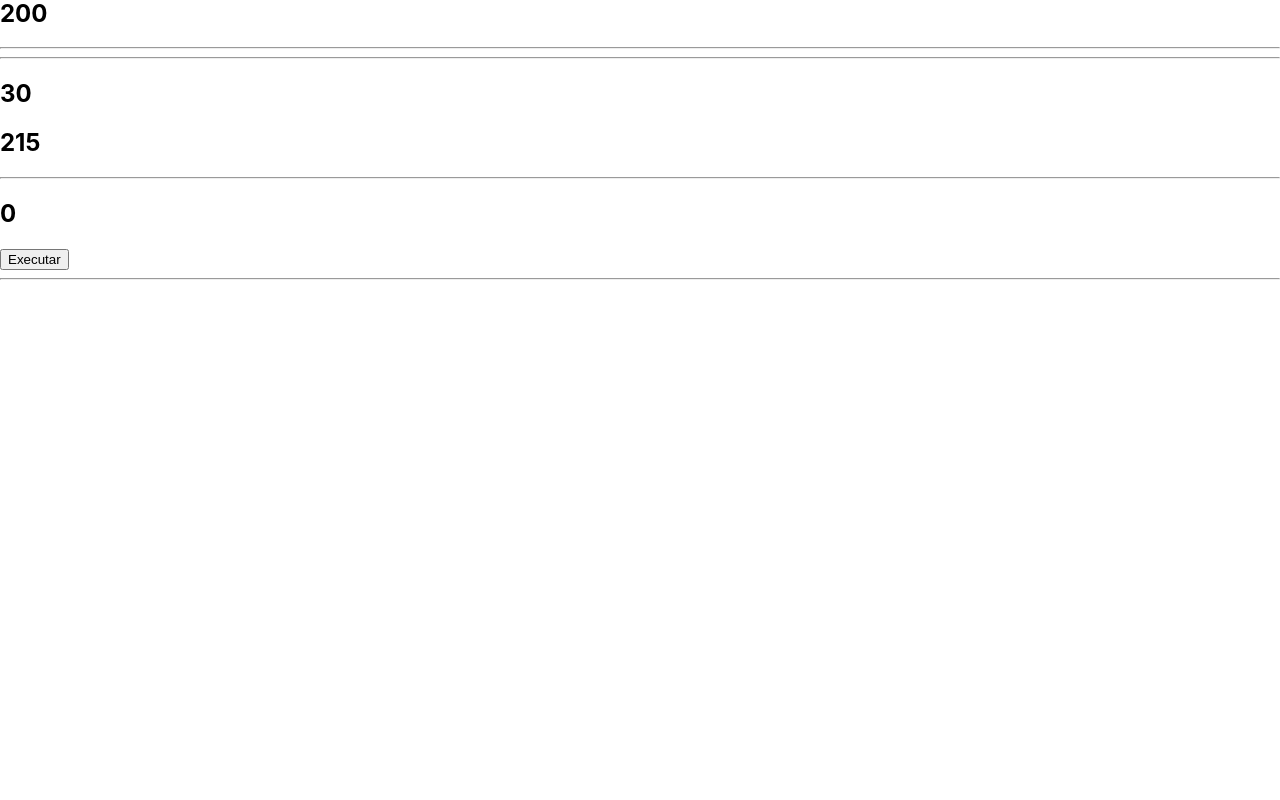
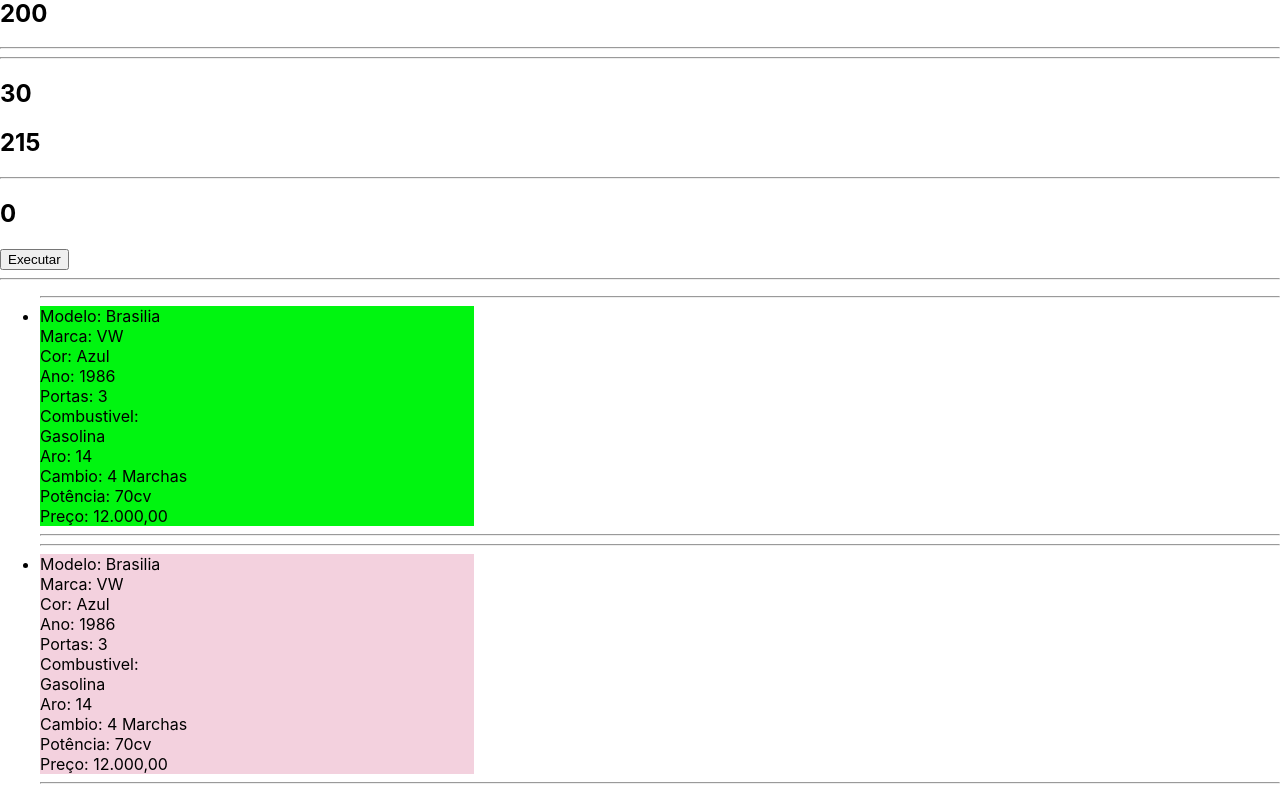
Before and after one commit to WbGuna/node-react, a React (Create React App) app: page / in a window 1280 px wide. Shown: the part 2815-3615 px from the top of the page. Before the commit the page ends 3103 px from the top, so only its background shows below. Built offline with nearby package versions, Linux system fonts and the light colour scheme.

Commit message:
Exercicio dois

```diff
--- a/src/App.js
+++ b/src/App.js
@@ -15,6 +15,7 @@ import Produto from './components/produto/Produto';
 import Carro from './components/carro/Carro';
 import Pai from './components/direta/Pai'
 import Pai1 from './components/indireta/Pai'
+import Carro2 from './components/carro2/Carro'
 
 
 function App() {
@@ -59,6 +60,18 @@ function App() {
         combustivel="Gasolina" aro="14" cambio="4 Marchas" potencia="70cv" preco="12.000,00"/>
       <Pai/>
       <Pai1/>
+
+      <div>
+        <ul className='item3'>
+            <Carro2 modelo="Brasilia" marca="VW" cor="Azul" ano="1986" portas="3"
+            combustivel="Gasolina" aro="14" cambio="4 Marchas" potencia="70cv" preco="12.000,00"/>
+
+            <Carro2 modelo="Brasilia" marca="VW" cor="Azul" ano="1986" portas="3"
+            combustivel="Gasolina" aro="14" cambio="4 Marchas" potencia="70cv" preco="12.000,00" roza3/>
+        </ul>
+      </div>
+
+
     </div>
 
   )
--- a/src/components/carro/Carro.js
+++ b/src/components/carro/Carro.js
@@ -16,7 +16,7 @@ function Carro(props) {
             <div className={corFundo}>Marca: {props.marca}</div>
             <div className={corFundo}>Cor: {props.cor}</div>
             <div className={corFundo}>Ano: {props.ano}</div>
-            <div className={corFundo}>Portas: {props.postas}</div>
+            <div className={corFundo}>Portas: {props.portas}</div>
             <div className={corFundo}>Combustivel: {props.combustivel}</div>
             <div className={corFundo}>Aro: {props.aro}</div>
             <div className={corFundo}>Cambio: {props.cambio}</div>
--- /dev/null
+++ b/src/components/carro2/Carro.css
@@ -0,0 +1,20 @@
+.teste3{
+    background-color: rgb(0, 245, 16);
+    width: 35%;
+}
+
+.verde3{
+    background-color: rgb(174, 235, 186);
+}
+
+.cinza3{
+ background-color: rgb(190, 194, 194);
+}
+
+.roza3{
+    background-color:rgb(243, 209, 222);
+}
+
+.azul3{
+    background-color:rgb(191, 197, 253);
+}
--- /dev/null
+++ b/src/components/carro2/Carro.js
@@ -0,0 +1,32 @@
+import React, { useState } from 'react'
+import './Carro.css'
+
+function Carro(props) {
+
+    let corFundo2 = 'teste3 '
+    corFundo2 += props.verde3 ? 'verde3' : ''
+    corFundo2 += props.cinza3 ? 'cinza3' : ''
+    corFundo2 += props.roza3 ? 'roza3' : ''
+    corFundo2 += props.azul3 ? 'azul3' : ''
+
+    return (
+      <>
+        <hr/>
+        <li className={corFundo2} col-2 mt-5>
+            <div className={corFundo2}>Modelo: {props.modelo}</div>
+            <div className={corFundo2}>Marca: {props.marca}</div>
+            <div className={corFundo2}>Cor: {props.cor}</div>
+            <div className={corFundo2}>Ano: {props.ano}</div>
+            <div className={corFundo2}>Portas: {props.portas}</div>
+            <div className={corFundo2}>Combustivel: {props.combustivel}</div>
+            <div className={corFundo2}>Aro: {props.aro}</div>
+            <div className={corFundo2}>Cambio: {props.cambio}</div>
+            <div className={corFundo2}>Potência: {props.potencia}</div>
+            <div className={corFundo2}>Preço: {props.preco}</div>
+        </li>
+        <hr/>
+      </>
+    )
+}
+
+export default Carro
```
